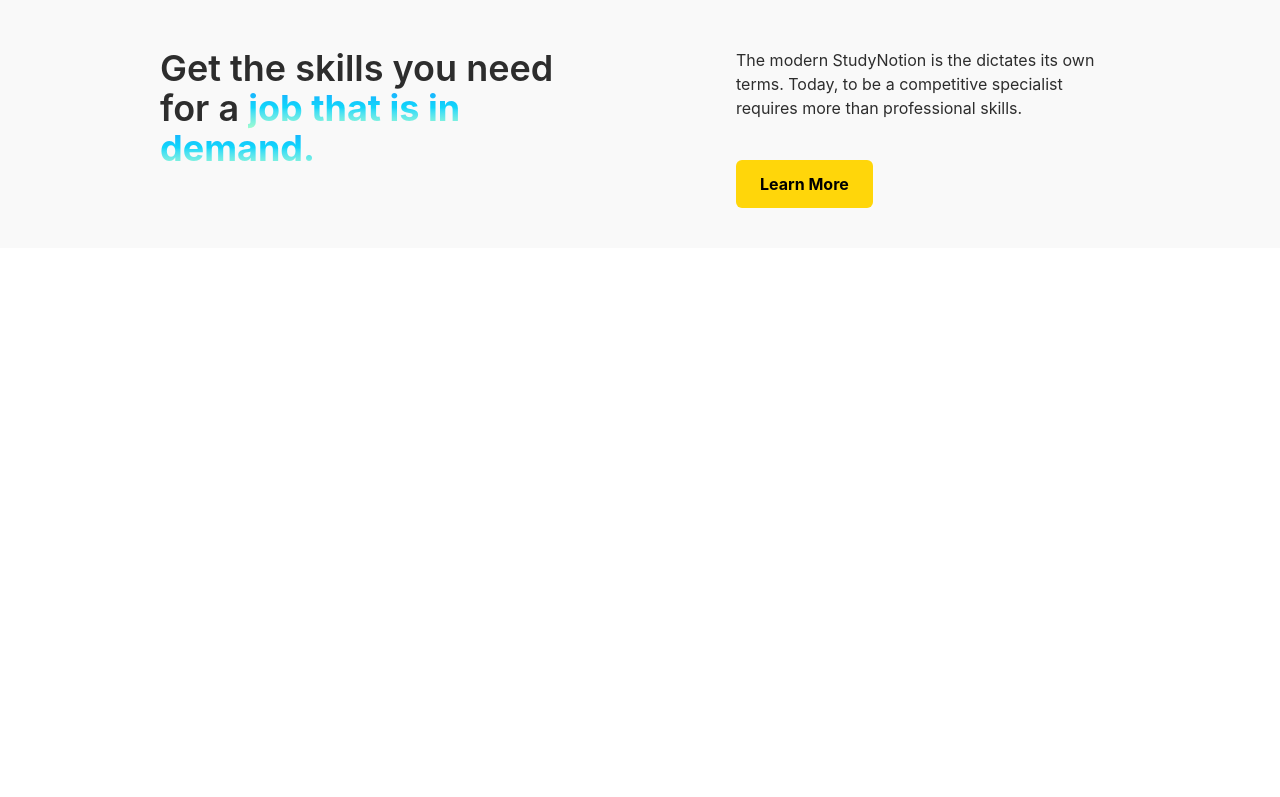
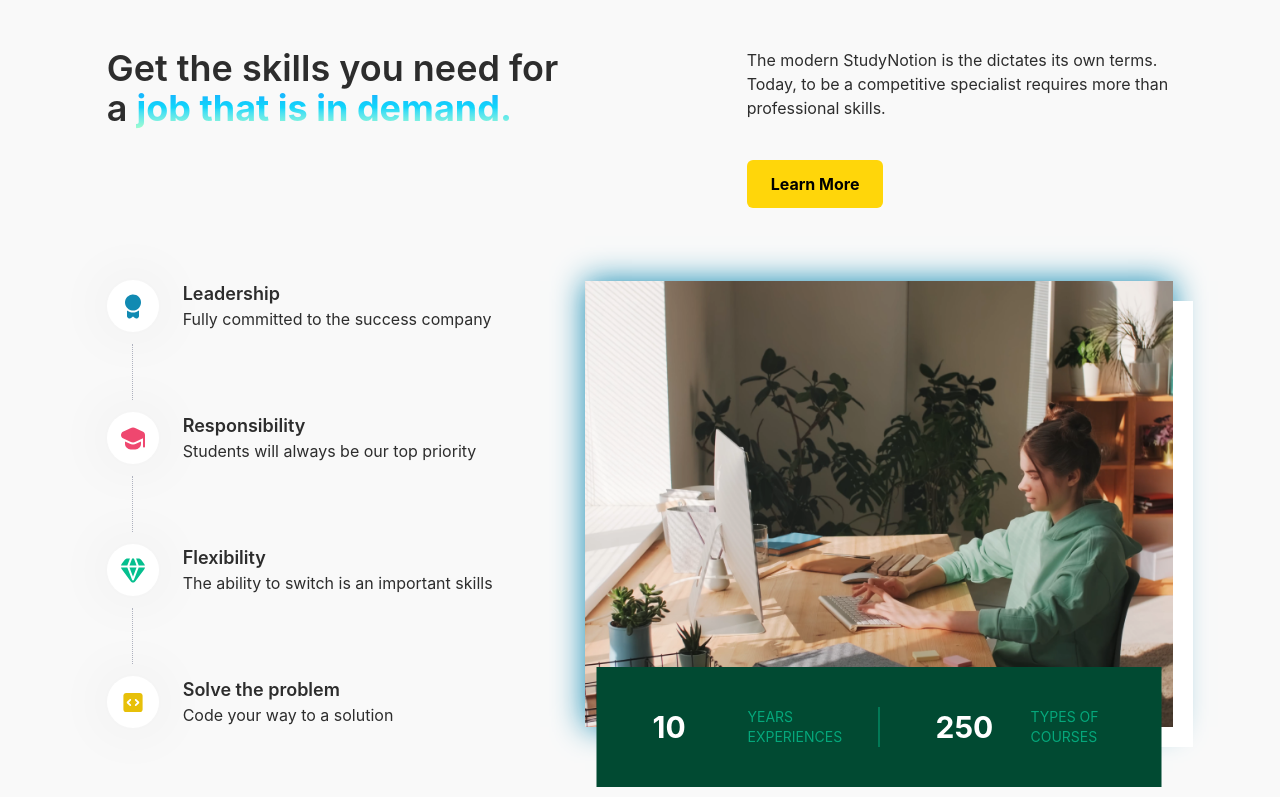
Before and after one commit to Sakshii1531/Learnora-EdTech, a React app in the folder frontend/: page / in a window 1280 px wide. Shown: the part 2000-2797 px from the top of the page. Before the commit the page ends 2248 px from the top, so only its background shows below. Built offline with nearby package versions, Linux system fonts and the light colour scheme; the HTML template or start-up script is replaced by a standard one.

Commit message:
timelinesection done

```diff
--- a/frontend/src/components/core/homepage/LearningLanguageSection.jsx
+++ b/frontend/src/components/core/homepage/LearningLanguageSection.jsx
@@ -0,0 +1,47 @@
+import React from 'react'
+import HighlightText from './HighlightText'
+import CTAButton from "/src/components/core/HomePage/Button";
+import Know_your_progress from "../../../assets/Images/Know_your_progress.png";
+import Compare_with_others from "../../../assets/Images/Compare_with_others.svg";
+import Plan_your_lessons from "../../../assets/Images/Plan_your_lessons.svg";
+
+const LearningLanguageSection = () => {
+  return (
+    <div>
+        <div className="text-4xl font-semibold text-center my-10">
+            Your swiss knife for
+            <HighlightText text={"learning any language"} />
+            <div className="text-center text-[#2C333F] font-medium lg:w-[60%] mx-auto leading-6 text-base mt-3">
+              Using spin making learning multiple languages easy. with 20+
+              languages realistic voice-over, progress tracking, custom schedule
+              and more.
+            </div>
+            <div className="flex flex-col lg:flex-row items-center justify-center mt-8 lg:mt-0">
+              <img
+                src={Know_your_progress}
+                alt=""
+                className="object-contain  lg:-mr-32 "
+              />
+              <img
+                src={Compare_with_others}
+                alt=""
+                className="object-contain lg:-mb-10 lg:mt-0 -mt-12"
+              />
+              <img
+                src={Plan_your_lessons}
+                alt=""
+                className="object-contain  lg:-ml-36 lg:-mt-5 -mt-16"
+              />
+            </div>
+          </div>
+
+          <div className="w-fit mx-auto lg:mb-20 mb-8 -mt-5">
+            <CTAButton active={true} linkto={"/signup"}>
+              <div className="">Learn More</div>
+            </CTAButton>
+          </div>
+    </div>
+  )
+}
+
+export default LearningLanguageSection
--- a/frontend/src/components/core/homepage/Timeline.jsx
+++ b/frontend/src/components/core/homepage/Timeline.jsx
@@ -0,0 +1,88 @@
+import React from "react";
+import TimeLineImage from "../../../assets/Images/TimelineImage.png";
+import Logo1 from "../../../assets/TimeLineLogo/Logo1.svg";
+import Logo2 from "../../../assets/TimeLineLogo/Logo2.svg";
+import Logo3 from "../../../assets/TimeLineLogo/Logo3.svg";
+import Logo4 from "../../../assets/TimeLineLogo/Logo4.svg";
+
+const TimeLine = [
+    {
+      Logo: Logo1,
+      Heading: "Leadership",
+      Description: "Fully committed to the success company",
+    },
+    {
+      Logo: Logo2,
+      Heading: "Responsibility",
+      Description: "Students will always be our top priority",
+    },
+    {
+      Logo: Logo3,
+      Heading: "Flexibility",
+      Description: "The ability to switch is an important skills",
+    },
+    {
+      Logo: Logo4,
+      Heading: "Solve the problem",
+      Description: "Code your way to a solution",
+    },
+  ];
+
+
+const TimelineSection = () => {
+  return (
+    <div>
+      <div className="flex flex-col lg:flex-row gap-20 mb-20 items-center">
+        <div className="lg:w-[45%] flex flex-col gap-14 lg:gap-3">
+          {TimeLine.map((ele, i) => {
+            return (
+              <div className="flex flex-col lg:gap-3" key={i}>
+                <div className="flex gap-6" key={i}>
+                  <div className="w-[52px] h-[52px] bg-white rounded-full flex justify-center items-center shadow-[#00000012] shadow-[0_0_62px_0]">
+                    <img src={ele.Logo} alt="" />
+                  </div>
+                  <div>
+                    <h2 className="font-semibold text-[18px]">{ele.Heading}</h2>
+                    <p className="text-base">{ele.Description}</p>
+                  </div>
+                </div>
+                <div
+                  className={`hidden ${
+                    TimeLine.length - 1 === i ? "hidden" : "lg:block"
+                  }  h-14 border-dotted border-r border-[#AFB2BF] bg-richblack-400/0 w-[26px]`}
+                ></div>
+              </div>
+            );
+          })}
+        </div>
+        <div className="relative w-fit h-fit shadow-[#118AB2] shadow-[0px_0px_30px_0px]">
+          <div className="absolute lg:left-[50%] lg:bottom-0 lg:translate-x-[-50%] lg:translate-y-[50%] bg-[#014A32] flex lg:flex-row flex-col text-white uppercase py-5 gap-4 lg:gap-0 lg:py-10 ">
+            {/* Section 1 */}
+            <div className="flex gap-5 items-center lg:border-r border-[#05A77B] px-7 lg:px-14">
+              <h1 className="text-3xl font-bold w-[75px]">10</h1>
+              <h1 className="text-[#05A77B] text-sm w-[75px]">
+                Years experiences
+              </h1>
+            </div>
+
+            {/* Section 2 */}
+            <div className="flex gap-5 items-center lg:px-14 px-7">
+              <h1 className="text-3xl font-bold w-[75px]">250</h1>
+              <h1 className="text-[#05A77B] text-sm w-[75px]">
+                types of courses
+              </h1>
+            </div>
+            <div></div>
+          </div>
+          <img
+            src={TimeLineImage}
+            alt="timelineImage"
+            className="shadow-white shadow-[20px_20px_0px_0px] object-cover h-[400px] lg:h-fit"
+          />
+        </div>
+      </div>
+    </div>
+  );
+};
+
+export default TimelineSection;
--- a/frontend/src/pages/Home.jsx
+++ b/frontend/src/pages/Home.jsx
@@ -7,8 +7,9 @@ import Banner from "../assets/Images/banner.mp4";
 import CodeBlocks from "../components/core/Homepage/CodeBlocks";
 import "../App.css";
 // import ExploreMore from "../components/core/Homepage/ExploreMore";
-// import Timeline from "../components/core/Homepage/Timeline";
-// import LearningLanguageSection from "../components/core/Homepage/LearningLanguageSection";
+import TimelineSection from "../components/core/Homepage/Timeline";
+import LearningLanguageSection from "../components/core/Homepage/LearningLanguageSection";
+
 
 
 
@@ -146,7 +147,7 @@ const Home = () => {
                    </div>
                  </div>
 
-                 <div className="mx-auto flex w-9/12 max-w-maxContent flex-col items-center justify-between gap-8 ">
+                 <div className="mx-auto flex w-10/12 max-w-maxContent flex-col items-center justify-between gap-8 ">
                     {/* Job that is in Demand - Section 1 */}
                     <div className="mb-10 mt-[-100px] flex flex-col justify-between gap-7 lg:mt-20 lg:flex-row lg:gap-0">
                       <div className="text-4xl font-semibold lg:w-[45%] ">
@@ -166,10 +167,10 @@ const Home = () => {
                     </div>
 
                     {/* Timeline Section - Section 2 */}
-                    {/* <TimelineSection /> */}
+                    <TimelineSection />
 
                     {/* Learning Language Section - Section 3 */}
-                    {/* <LearningLanguageSection /> */}
+                   <LearningLanguageSection/>
                   </div>
 
            </div>
```
